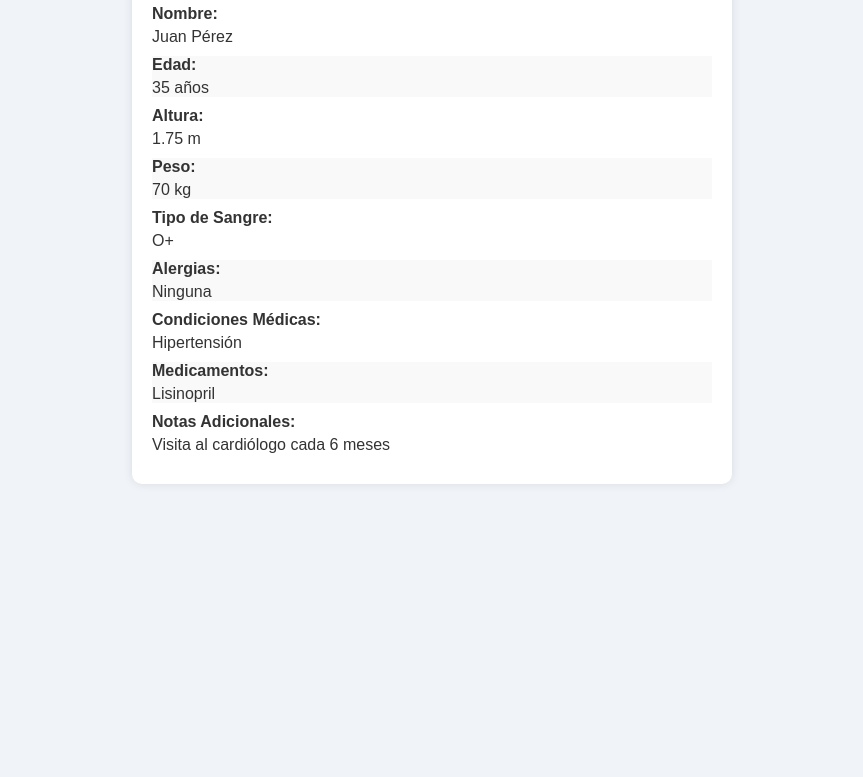
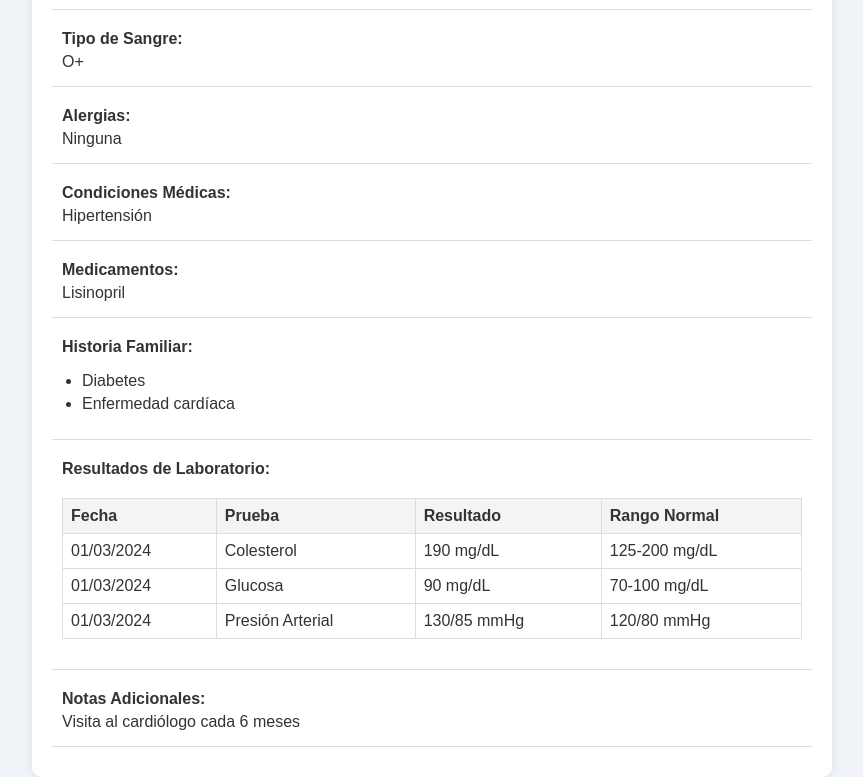
Before and after one commit to aabril030207/sdd.github.io, a plain HTML site: page index.html in a window 1280 px wide. Shown: the part 194-971 px from the top of the page, without its empty margins (208-1071 px from the left). Before the commit the page ends 800 px from the top, so only its background shows below. Drawn offline with Linux system fonts and the light colour scheme.

Commit message:
Update index.html
Segundo intento de página

```diff
--- a/index.html
+++ b/index.html
@@ -3,7 +3,7 @@
 <head>
     <meta charset="UTF-8">
     <meta name="viewport" content="width=device-width, initial-scale=1.0">
-    <title>Información del Usuario</title>
+    <title>SDD</title>
     <style>
         body {
             font-family: Arial, sans-serif;
@@ -21,7 +21,7 @@
             border-radius: 10px;
             box-shadow: 0 0 10px rgba(0, 0, 0, 0.1);
             width: 80%;
-            max-width: 600px;
+            max-width: 800px;
             padding: 20px;
             box-sizing: border-box;
         }
@@ -35,6 +35,8 @@
         }
         .info {
             margin-bottom: 10px;
+            padding: 10px;
+            border-bottom: 1px solid #ddd;
         }
         .info label {
             font-weight: bold;
@@ -42,15 +44,33 @@
         .info p {
             margin: 5px 0;
         }
-        .info:nth-child(odd) {
-            background-color: #f9f9f9;
+        .info-table {
+            width: 100%;
+            border-collapse: collapse;
+            margin: 20px 0;
+        }
+        .info-table th, .info-table td {
+            border: 1px solid #ddd;
+            padding: 8px;
+            text-align: left;
+        }
+        .info-table th {
+            background-color: #f4f4f4;
+            font-weight: bold;
+        }
+        .info-list ul {
+            list-style-type: disc;
+            padding-left: 20px;
+        }
+        .info-list li {
+            margin-bottom: 5px;
         }
     </style>
 </head>
 <body>
     <div class="container">
         <div class="header">
-            <h1>Información del Usuario</h1>
+            <h1>SDD</h1>
         </div>
         <div class="info">
             <label>Nombre:</label>
@@ -85,6 +105,44 @@
             <p>Lisinopril</p>
         </div>
         <div class="info">
+            <label>Historia Familiar:</label>
+            <div class="info-list">
+                <ul>
+                    <li>Diabetes</li>
+                    <li>Enfermedad cardíaca</li>
+                </ul>
+            </div>
+        </div>
+        <div class="info">
+            <label>Resultados de Laboratorio:</label>
+            <table class="info-table">
+                <tr>
+                    <th>Fecha</th>
+                    <th>Prueba</th>
+                    <th>Resultado</th>
+                    <th>Rango Normal</th>
+                </tr>
+                <tr>
+                    <td>01/03/2024</td>
+                    <td>Colesterol</td>
+                    <td>190 mg/dL</td>
+                    <td>125-200 mg/dL</td>
+                </tr>
+                <tr>
+                    <td>01/03/2024</td>
+                    <td>Glucosa</td>
+                    <td>90 mg/dL</td>
+                    <td>70-100 mg/dL</td>
+                </tr>
+                <tr>
+                    <td>01/03/2024</td>
+                    <td>Presión Arterial</td>
+                    <td>130/85 mmHg</td>
+                    <td>120/80 mmHg</td>
+                </tr>
+            </table>
+        </div>
+        <div class="info">
             <label>Notas Adicionales:</label>
             <p>Visita al cardiólogo cada 6 meses</p>
         </div>
```
